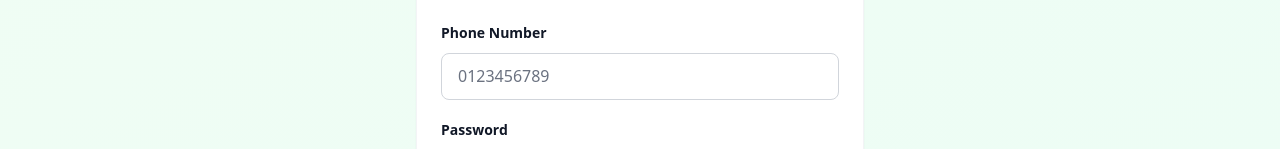
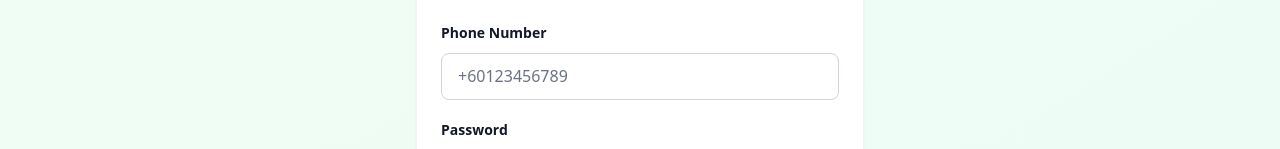
Before and after one commit to patyoonxin/AD1_Sec2_BeyondLevel, a React (Create React App) app in the folder portal_pejabat_daerah_kulai/: page /register in a window 1280 px wide. Shown: the part 331-480 px from the top of the page. Built offline with nearby package versions, Linux system fonts and the light colour scheme.

Commit message:
placeholder edit (added +60 for forgotPassword + Register)

```diff
--- a/portal_pejabat_daerah_kulai/src/pages/ForgotPassword.js
+++ b/portal_pejabat_daerah_kulai/src/pages/ForgotPassword.js
@@ -45,7 +45,7 @@ export default function ForgotPassword() {
             <label className="form-label">Phone Number</label>
             <input
               type="text"
-              placeholder="0123456789"
+              placeholder="+60123456789"
               value={phone}
               onChange={(e) => setPhone(e.target.value)}
               className="form-input"
--- a/portal_pejabat_daerah_kulai/src/pages/Register.js
+++ b/portal_pejabat_daerah_kulai/src/pages/Register.js
@@ -104,7 +104,7 @@ function Register() {
                 value={formData.phoneNo}
                 onChange={handleChange}
                 className="form-input"
-                placeholder="0123456789"
+                placeholder="+60123456789"
                 required
               />
             </div>
```
